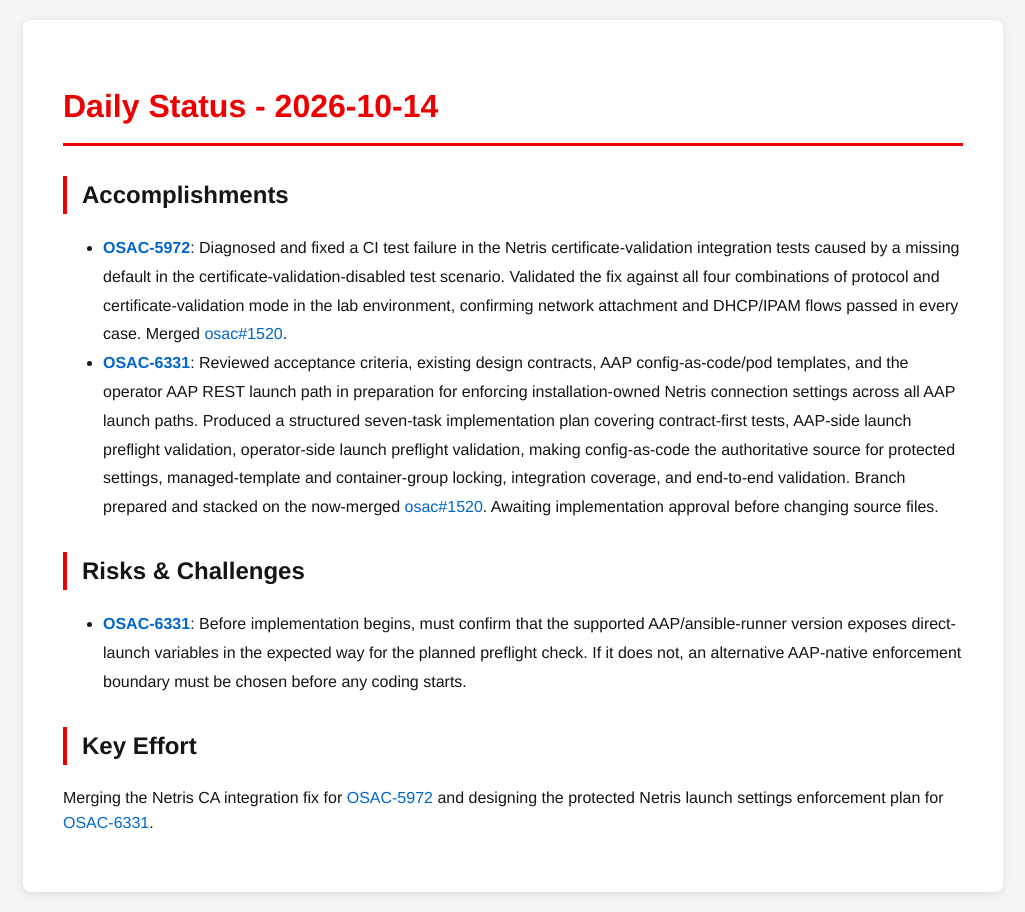
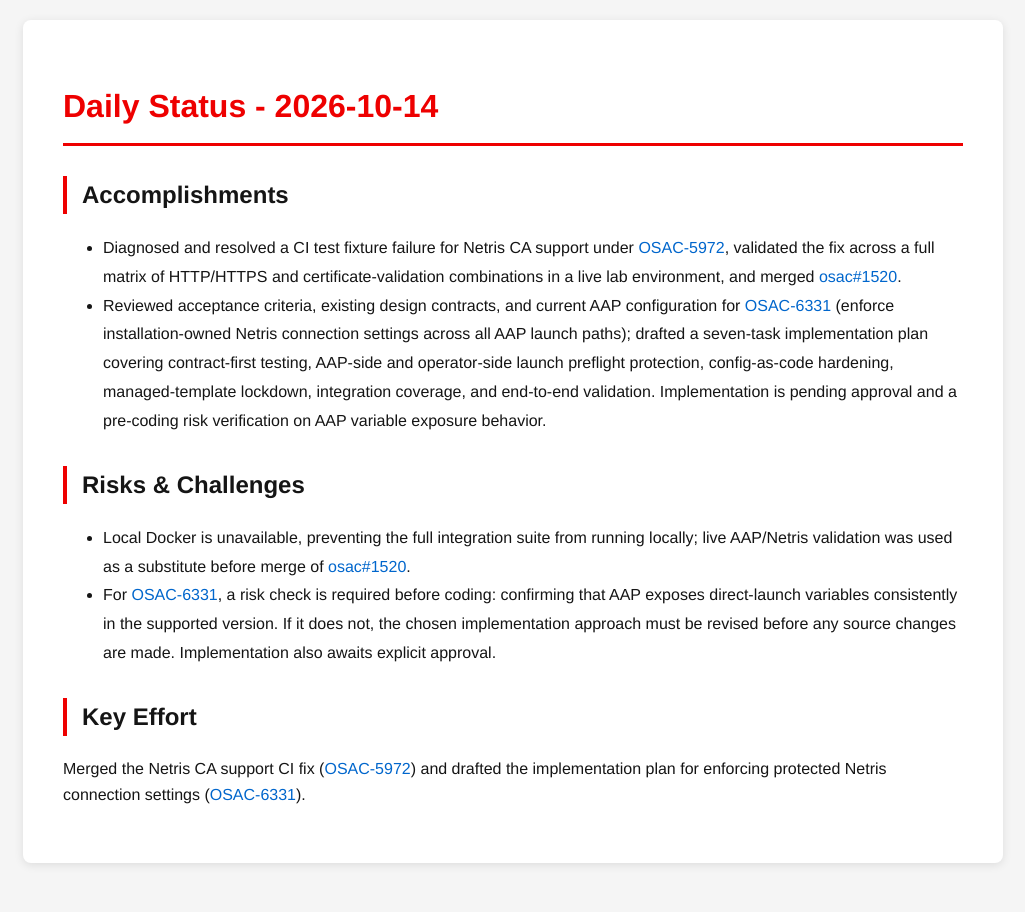
Before and after one commit to tzvatot/daily-status, a Jekyll site: the page built from 2026-10-14.md, in a window 1280 px wide. Shown: the whole page, without its empty margins (127-1152 px from the left). Built offline with Jekyll 4.4.1, drawn with Linux system fonts in a browser that asks for light colours.

Commit message:
Daily status update - 2026-10-14

```diff
--- a/2026-10-14.md
+++ b/2026-10-14.md
@@ -7,11 +7,12 @@
 # Daily Status - 2026-10-14
 
 ## Accomplishments
-- **[OSAC-5972](https://redhat.atlassian.net/browse/OSAC-5972)**: Diagnosed and fixed a CI test failure in the Netris certificate-validation integration tests caused by a missing default in the certificate-validation-disabled test scenario. Validated the fix against all four combinations of protocol and certificate-validation mode in the lab environment, confirming network attachment and DHCP/IPAM flows passed in every case. Merged [osac#1520](https://github.com/osac-project/osac/pull/1520).
-- **[OSAC-6331](https://redhat.atlassian.net/browse/OSAC-6331)**: Reviewed acceptance criteria, existing design contracts, AAP config-as-code/pod templates, and the operator AAP REST launch path in preparation for enforcing installation-owned Netris connection settings across all AAP launch paths. Produced a structured seven-task implementation plan covering contract-first tests, AAP-side launch preflight validation, operator-side launch preflight validation, making config-as-code the authoritative source for protected settings, managed-template and container-group locking, integration coverage, and end-to-end validation. Branch prepared and stacked on the now-merged [osac#1520](https://github.com/osac-project/osac/pull/1520). Awaiting implementation approval before changing source files.
+- Diagnosed and resolved a CI test fixture failure for Netris CA support under [OSAC-5972](https://redhat.atlassian.net/browse/OSAC-5972), validated the fix across a full matrix of HTTP/HTTPS and certificate-validation combinations in a live lab environment, and merged [osac#1520](https://github.com/osac-project/osac/pull/1520).
+- Reviewed acceptance criteria, existing design contracts, and current AAP configuration for [OSAC-6331](https://redhat.atlassian.net/browse/OSAC-6331) (enforce installation-owned Netris connection settings across all AAP launch paths); drafted a seven-task implementation plan covering contract-first testing, AAP-side and operator-side launch preflight protection, config-as-code hardening, managed-template lockdown, integration coverage, and end-to-end validation. Implementation is pending approval and a pre-coding risk verification on AAP variable exposure behavior.
 
 ## Risks & Challenges
-- **[OSAC-6331](https://redhat.atlassian.net/browse/OSAC-6331)**: Before implementation begins, must confirm that the supported AAP/ansible-runner version exposes direct-launch variables in the expected way for the planned preflight check. If it does not, an alternative AAP-native enforcement boundary must be chosen before any coding starts.
+- Local Docker is unavailable, preventing the full integration suite from running locally; live AAP/Netris validation was used as a substitute before merge of [osac#1520](https://github.com/osac-project/osac/pull/1520).
+- For [OSAC-6331](https://redhat.atlassian.net/browse/OSAC-6331), a risk check is required before coding: confirming that AAP exposes direct-launch variables consistently in the supported version. If it does not, the chosen implementation approach must be revised before any source changes are made. Implementation also awaits explicit approval.
 
 ## Key Effort
-Merging the Netris CA integration fix for [OSAC-5972](https://redhat.atlassian.net/browse/OSAC-5972) and designing the protected Netris launch settings enforcement plan for [OSAC-6331](https://redhat.atlassian.net/browse/OSAC-6331).
+Merged the Netris CA support CI fix ([OSAC-5972](https://redhat.atlassian.net/browse/OSAC-5972)) and drafted the implementation plan for enforcing protected Netris connection settings ([OSAC-6331](https://redhat.atlassian.net/browse/OSAC-6331)).
```
